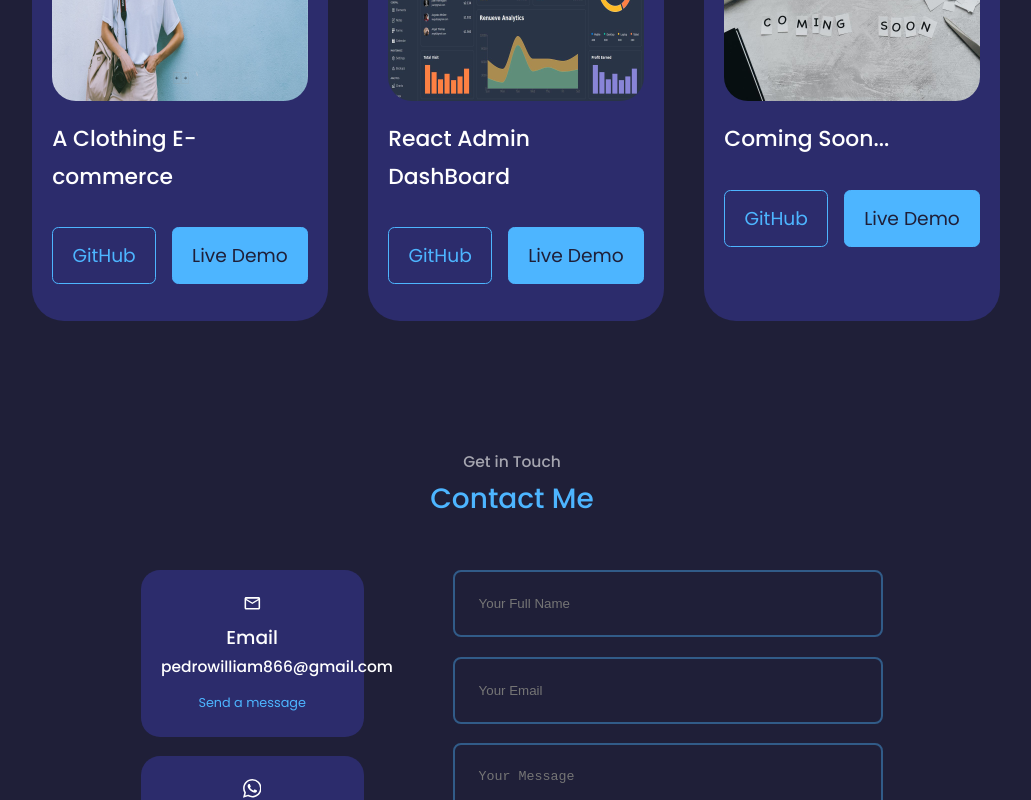
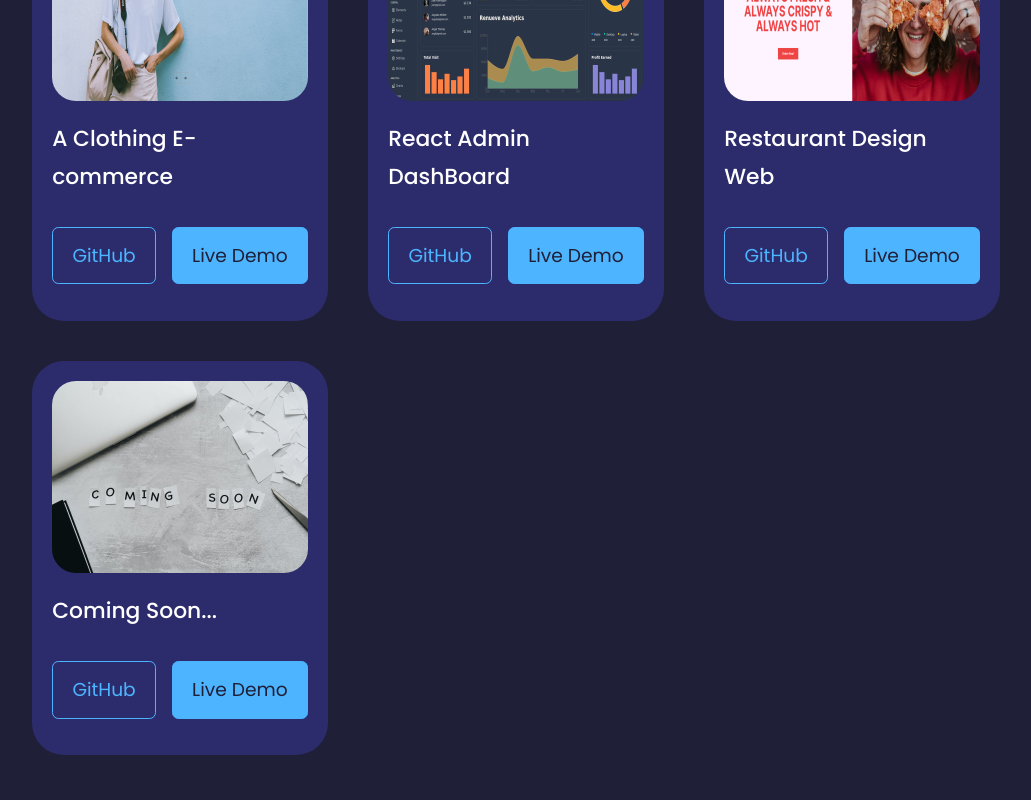
Before and after one commit to pedrowilliamsantos/portfolio, a React (Create React App) app: page / in a window 1280 px wide. Shown: the part 2880-3680 px from the top of the page, without its empty margins (128-1159 px from the left). Built offline with nearby package versions, Linux system fonts and the light colour scheme.

Commit message:
new project

```diff
--- a/src/components/portfolio/Portfolio.jsx
+++ b/src/components/portfolio/Portfolio.jsx
@@ -2,7 +2,8 @@ import React from 'react';
 import './portfolio.css'
 import IMG1 from '../../assets/imgshop.png'
 import IMG2 from "../../assets/reactimg.jpeg"
-import IMG3 from "../../assets/comingsoon.jpg"
+import IMG3 from "../../assets/restaurante.png"
+import CS from "../../assets/comingsoon.jpg"
 
 const dados = [
     {
@@ -22,6 +23,13 @@ const dados = [
     {
         id: 3,
         image: IMG3,
+        title: 'Restaurant Design Web',
+        github: 'https://github.com/pedrowilliamsantos/restaurante',
+        demo: 'https://restaurante-pw.vercel.app/'
+    },
+    {
+        id: 4,
+        image: CS,
         title: 'Coming Soon...',
         github: 'https://github.com/pedrowilliamsantos',
         demo: 'https://github.com/pedrowilliamsantos'
```
Also changed, not shown: src/assets/restaurante.png (added).
